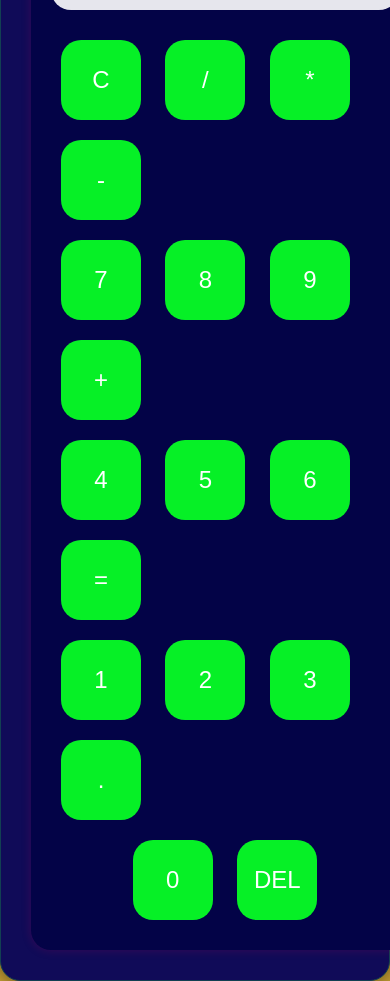
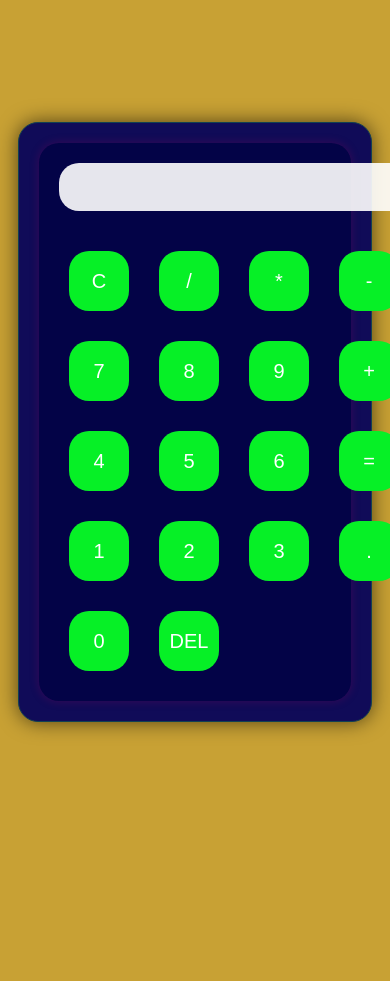
Before and after one commit to benjmhub/Calculator., a plain HTML site: page index.html in a window 390 px wide. Shown: the top 981 px of the page. After the commit the page ends 844 px from the top, so only its background shows below. Drawn offline with Linux system fonts and the light colour scheme.

Commit message:
Update index.html

```diff
--- a/index.html
+++ b/index.html
@@ -1,23 +1,22 @@
-  <!-- calculator.html -->
  <!DOCTYPE html>
 <html>
 <head>
     <title>iPhone 13 Calculator</title>
     <meta name="viewport" content="width=device-width, initial-scale=1">
     <style>
-        /* A/* Add your custom CSS styling here */
+        /* Add your custom CSS styling here */
         body {
             font-family: Arial, sans-serif;
-            background-color: rgba(187, 138, 2, 0.8);
+            background-color: rgba(187, 138, 2, 0.8); /* Transparent chocolate color */
             margin: 0;
             padding: 0;
             display: flex;
             justify-content: center;
             align-items: center;
-            height: 100vh;
+            min-height: 100vh; /* Use min-height to ensure full screen on smaller devices */
         }
         #iphone13 {
-            background-color: #100b58; /* Transparent chocolate color */
+            background-color: #100b58; /* Blue color for iPhone 13 full screen */
             border: 1px solid #124052;
             border-radius: 20px;
             padding: 20px;
@@ -31,22 +30,22 @@
             border-radius: 20px;
             padding: 20px;
             margin: 10px;
-            display: flex;
-            flex-wrap: wrap;
-            justify-content: space-evenly;
-            align-items: center;
-            width: 100%;
-            height: 100%;
+            display: grid;
+            grid-template-columns: repeat(4, 1fr); /* Use CSS Grid for responsive layout */
+            gap: 10px;
+            max-width: 400px;
+            margin: 0 auto; /* Center the calculator on the page */
             box-shadow: 0 0 10px rgba(148, 7, 78, 0.3);
         }
         #result {
-            font-size: 48px;
+            font-size: 36px;
             width: 100%;
-            padding: 20px;
+            padding: 10px;
             margin-bottom: 20px;
             border: none;
             border-radius: 20px;
             background-color: rgba(255, 255, 255, 0.9);
+            grid-column: span 4; /* Display the result in all four columns */
         }
         .button {
             font-size: 24px;
@@ -63,9 +62,19 @@
             background-color: #054905;
         }
 
+        /* Adjust the button size and font size for smaller devices */
         @media screen and (max-width: 768px) {
-            #iphone13 {
-                width: 95%;
+            #calculator {
+                grid-template-columns: repeat(3, 1fr);
+                max-width: 300px;
+            }
+            #result {
+                font-size: 24px;
+            }
+            .button {
+                font-size: 20px;
+                width: 60px;
+                height: 60px;
             }
         }
     </style>
@@ -74,36 +83,27 @@
     <div id="iphone13">
         <div id="calculator">
             <input type="text" id="result" readonly oninput="validateInput()">
-            <div>
             <button class="button" onclick="clearResult()">C</button>
             <button class="button" onclick="appendValue('/')">/</button>
             <button class="button" onclick="appendValue('*')">*</button>
             <button class="button" onclick="appendValue('-')">-</button>
-            </div>
-            <div>
             <button class="button" onclick="appendValue('7')">7</button>
             <button class="button" onclick="appendValue('8')">8</button>
             <button class="button" onclick="appendValue('9')">9</button>
             <button class="button" onclick="appendValue('+')">+</button>
-            </div>
-            <div>
             <button class="button" onclick="appendValue('4')">4</button>
             <button class="button" onclick="appendValue('5')">5</button>
             <button class="button" onclick="appendValue('6')">6</button>
             <button class="button" onclick="evaluateExpression()">=</button>
-            </div>
-            <div>
             <button class="button" onclick="appendValue('1')">1</button>
             <button class="button" onclick="appendValue('2')">2</button>
             <button class="button" onclick="appendValue('3')">3</button>
             <button class="button" onclick="appendValue('.')">.</button>
-            </div>
-            <div>
             <button class="button" onclick="appendValue('0')">0</button>
             <button class="button" onclick="deleteLast()">DEL</button>
         </div>
     </div>
-    </div>
+
     <script>
         // Updated JavaScript code
         let clearOnNextInput = true;
```
Lines whose indentation alone changed are shown as unchanged.
